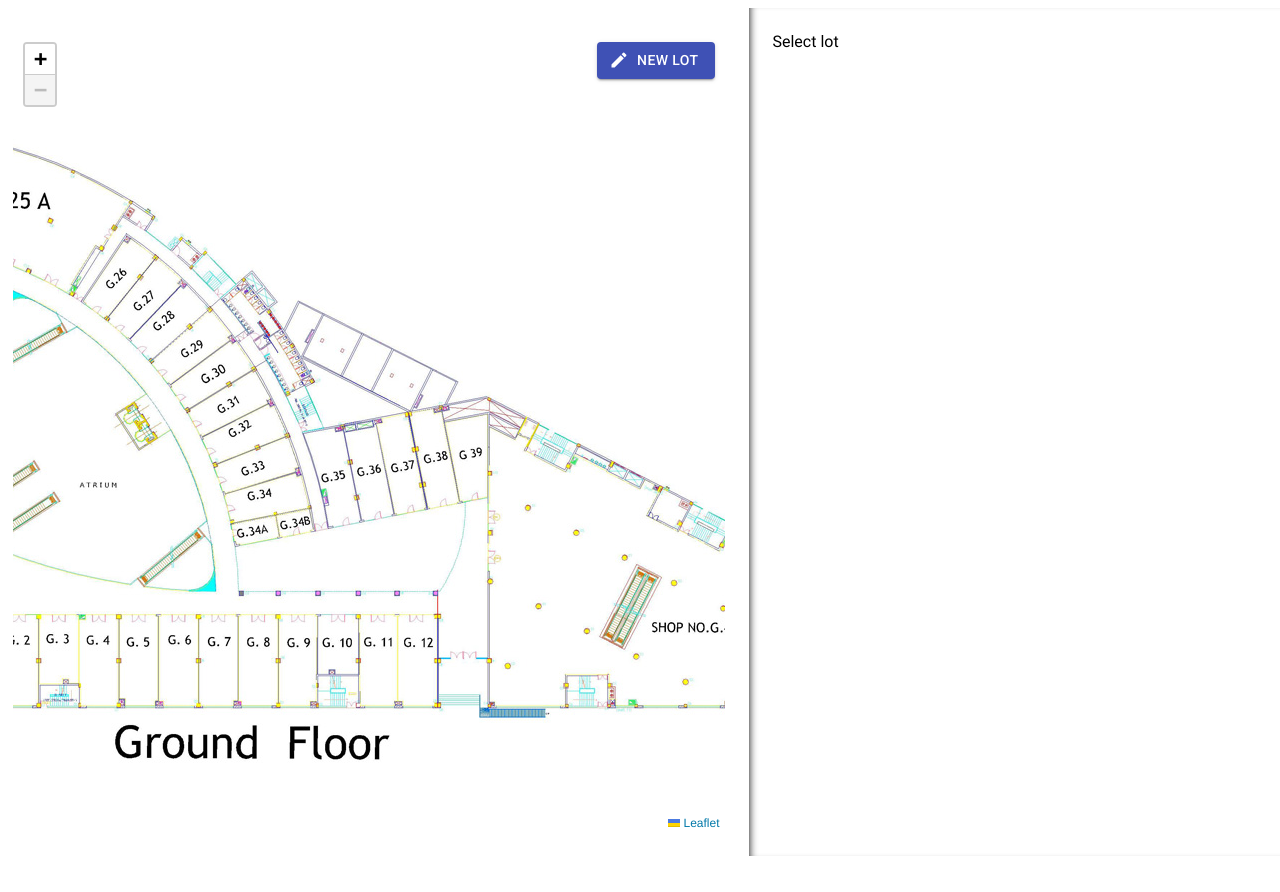
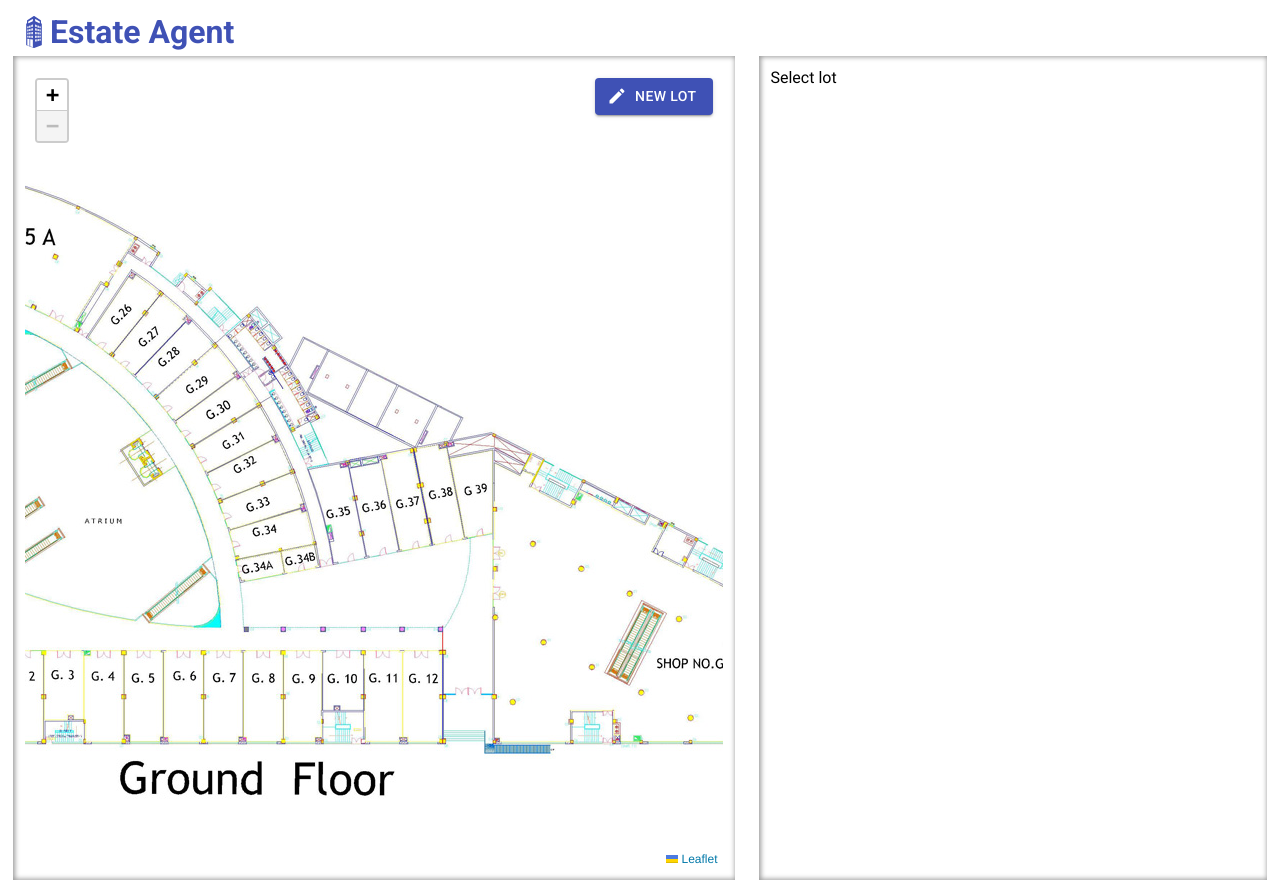
Before and after one commit to Beljar/rsclone, a React app: page / in a window 1280 px wide. Before the commit the page ends 856 px from the top, so only its background shows below. Built offline with nearby package versions, Linux system fonts and the light colour scheme.

Commit message:
feat: upgrade design

```diff
--- a/src/js/Components/lot.jsx
+++ b/src/js/Components/lot.jsx
@@ -3,6 +3,8 @@ import Button from '@material-ui/core/Button';
 import Select from '@material-ui/core/Select';
 import TextField from '@material-ui/core/TextField';
 import PriceCalculator from './priceCalculator.jsx';
+import Checkbox from '@material-ui/core/Checkbox';
+import config from '../constants.ts';
 
 class LotComponent extends Component {
   static getDerivedStateFromProps(props, state) {
@@ -11,7 +13,7 @@ class LotComponent extends Component {
   constructor(props) {
     super(props);
     this.save = this.save.bind(this);
-    this.setId = this.setId.bind(this);
+    this.setLotProp = this.setLotProp.bind(this);
     console.log(this.props.lot);
     console.log(this.props.lot.clone());
     this.state = { lot: this.props.lot };
@@ -19,13 +21,25 @@ class LotComponent extends Component {
   save() {
     this.props.onSave(this.state.lot);
   }
-  setId(e) {
-    console.log(e.target.value);
+  setLotProp(e) {
+    console.log(e.target.type);
+    const key = e.target.name;
+    let val;
+    if(e.target.type === 'text'){
+    val = e.target.value;
+  } else if(e.target.type === 'checkbox'){
+    val = e.target.checked;
+    }
+    if (config.debug) {
+      console.log(`assigning ${key} ${val} to lot`);
+    }
     this.setState((state) => {
       console.log(state);
       const lot = state.lot;
+      if (config.debug) {
       console.log(lot);
-      lot.name = e.target.value;
+      }
+      lot[key] = val;
       return {
         lot: lot
       }
@@ -34,13 +48,13 @@ class LotComponent extends Component {
   render() {
     console.log('render lot');
     console.log(this.props.lot);
-    return <div className="section">
+    return <div className="">
       <div className='section__h1'>Lot {this.props.lot.name}</div>
       <div className='form'>
         {/* <div>System ID: {this.props.lot.id}</div> */}
         <div className='form__row'>
           <span className='form--label'>Name:</span>
-          <span className='form--input'><TextField type='text' value={this.props.lot.name || ''} onChange={this.setId} /></span>
+          <span className='form--input'><TextField name='name' type='text' value={this.props.lot.name || ''} onChange={this.setLotProp} /></span>
         </div>
         <div className='form__row'>
           <span className='form--label'>Status</span>
@@ -67,10 +81,10 @@ class LotComponent extends Component {
           <span className='form--input'><TextField type='text' /></span>
         </div>
         <div className='form__row'>
-          <span className='form--label'>Water:</span>
-          <span className='form--input'><TextField type='text' /></span>
-        </div>
-        <div className='form__row'>
+          <span className=''>Water:</span>
+          <span className=''><Checkbox checked={this.props.lot.water} name='water' color='primary' onChange={this.setLotProp} />
+          </span>
+
           <span className='form--label'>Gas:</span>
           <span className='form--input'><TextField type='text' /></span>
         </div>
--- a/src/js/Components/tenant.jsx
+++ b/src/js/Components/tenant.jsx
@@ -66,7 +66,7 @@ class TenantComponent extends Component {
   render() {
     console.log('tenant render');
     console.log(this.state);
-    return <div className="section">
+    return <div className="">
       <div className='section__h1'>Tenant {(this.state.tenant === null) ? null : this.state.tenant.name}</div>
       <div className='form'>
         {(this.state.tenant === null) ?
--- a/src/js/DataModels/lot.ts
+++ b/src/js/DataModels/lot.ts
@@ -10,6 +10,7 @@ interface LotInterface {
   name: string;
   geometry: GeometryInterface;
   area: number;
+  water: boolean;
   tenantUUID: string;
 }
 
@@ -17,14 +18,16 @@ class Lot {
   uuid: string;
   name: string;
   area: number;
+  water: boolean;
   tenantUUID: string;
   geometry: GeometryInterface;
   constructor(
-    { uuid = uuidv4(), name = null, area, tenantUUID = null, geometry }: LotInterface
+    { uuid = uuidv4(), name = null, area, water = false, tenantUUID = null, geometry }: LotInterface
   ) {
     this.uuid = uuid;
     this.name = name;
     this.area = area;
+    this.water = water;
     this.geometry = geometry;
     this.tenantUUID = tenantUUID;
     //this.type = 'Feature';
@@ -39,15 +42,10 @@ class Lot {
         } */
   }
   clone() {
-    return new Lot(
-      {
-        uuid: this.uuid,
-        name: this.name,
-        area: this.area,
-        geometry: this.geometry,
-        tenantUUID: this.tenantUUID
-      }
-    );
+    console.log('cloning');
+    const clone = Object.assign(Object.create(Object.getPrototypeOf(this)), this);
+    console.log(clone);
+    return clone;
   }
 }
 
--- a/src/js/constants.ts
+++ b/src/js/constants.ts
@@ -0,0 +1,9 @@
+interface ConfigInterface {
+  debug:boolean,
+}
+
+const config: ConfigInterface ={
+debug:true
+}
+
+export default config;
--- a/src/js/index.jsx
+++ b/src/js/index.jsx
@@ -110,21 +110,33 @@ class App extends Component {
     console.log('render main');
     console.log(this.state);
     return <div>
-      <Grid container spacing={6}>
-        <Grid item xs={12} sm={9} lg={7} >
+      <div className='header'>
+        <i className='logo'></i>
+        <span className='header__h1'>Estate Agent</span>
+      </div>
+      <div className="body-container">
+        <Grid container spacing={3}>
+          <Grid item xs={12} sm={9} lg={7}>
+            <div className='section inner-shadow' >
               <Map polygons={this.state.lots.map((itm) => itm.geometry.coordinates)} onPolygonAdd={this.addLot} onPolygonSelected={this.selectLot} selectedPolygonId={this.state.selectedLotId} onPolygonDeleted={this.deleteLot} />
+            </div>
           </Grid>
-        <Grid item xs={12} sm={3} lg={5} className='left-inner-shadow'>
-          <Grid container xs={12} className=''>
-            <Grid item xs={6} sm={12} lg={6} className=''>
+          <Grid item xs={12} sm={3} lg={5}>
+          <div className='section inner-shadow' >
+            <div className="inner-container">
+              <Grid container  xs={12} >
+                <Grid  item xs={6} sm={12} lg={6} className=''>
                   {(this.state.selectedLotId !== null) ? <LotComponent lot={this.state.lots[this.state.selectedLotId].clone()} onUnSelect={this.unSelectLot} onDelete={this.deleteLot} onSave={this.saveLot} /> : <div>Select lot</div>}
                 </Grid>
-            <Grid item xs={6} sm={12} lg={6} className=''>
+                <Grid  item xs={6} sm={12} lg={6} className=''>
                   {(this.state.selectedLotId !== null) ? <TenantComponent tenant={this.state.tenant} startContract={this.startContract} /> : null}
                 </Grid>
               </Grid>
+            </div>
+            </div>
           </Grid>
         </Grid>
+      </div>
       {(this.state.modalMode) ? <div className='overlay'></div> : null}
     </div>
   }
--- a/src/style/style.scss
+++ b/src/style/style.scss
@@ -4,6 +4,31 @@
 
 body {
   font-family: "Roboto", sans-serif;
+}
+
+.header {
+  display: flex;
+  align-items: center;
+  width: 100%;
+  padding: 5px;
+  &__h1 {
+    font-size: 32px;
+    color: #3f51b5;
+    font-weight: 600;
+  }
+}
+
+.body-container {
+
+}
+
+.logo {
+  width: 32px;
+  height: 32px;
+  background-image: url('../assets/icons/logo.svg');
+  background-size: contain;
+  display: inline-block;
+  background-position: center;
 }
 
 .overlay {
@@ -14,7 +39,9 @@ body {
   height: 100vh;
   background-color: rgba(0, 0, 0, 0.411);
 }
-
+.inner-container {
+  height: 100%;
+}
 .container {
   max-width:calc(100% - 10px);
   margin: auto;
@@ -22,8 +49,15 @@ body {
 .left-inner-shadow {
   box-shadow: inset 7px 0 9px -7px black;
 }
+.inner-shadow {
+  box-shadow: inset 1px 0px 5px 1px rgba(0, 0, 0, 0.397);
+}
+
+
 .section {
-  margin-bottom: 30px;
+  padding: 12px;
+  height: 800px;
+  overflow-y:auto;
   &__h1 {
     font-size: 32px;
     color: #3f51b5;
@@ -73,5 +107,5 @@ body {
 
 
 #app{
-  margin-top: 32px;
+
 }
```
Also changed, not shown: src/assets/icons/logo.svg (added). Lines whose indentation alone changed are shown as unchanged.
